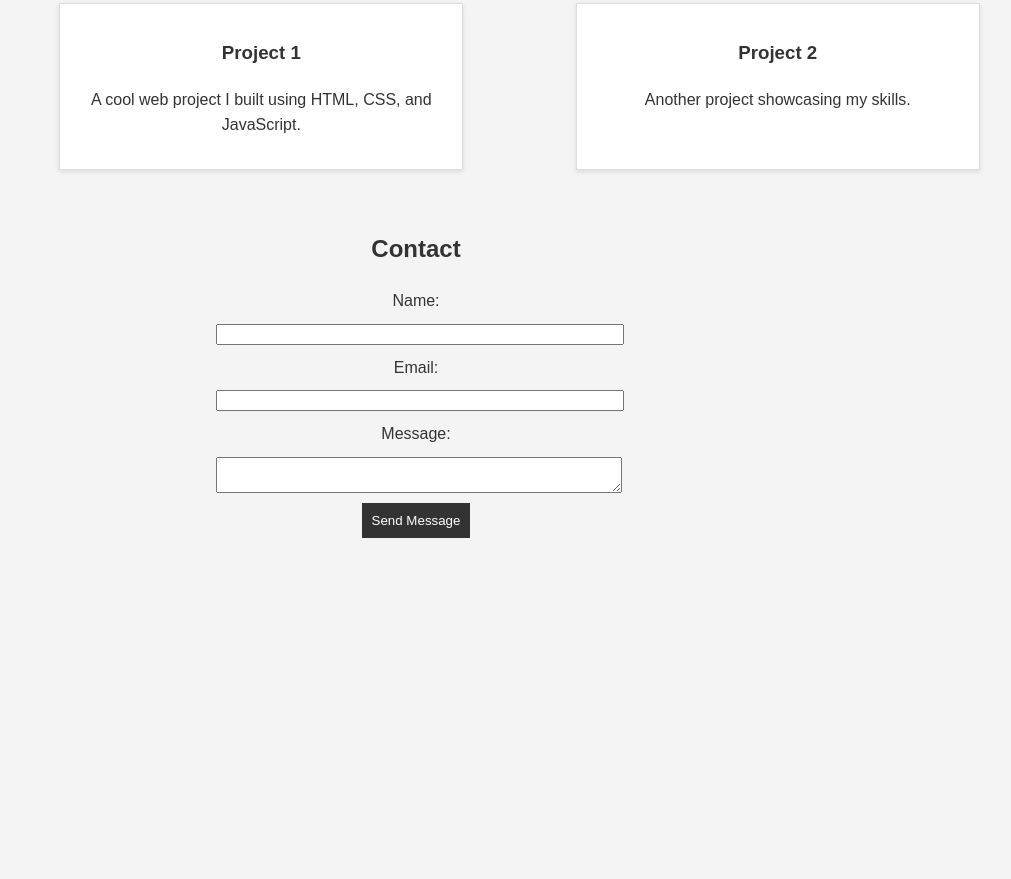
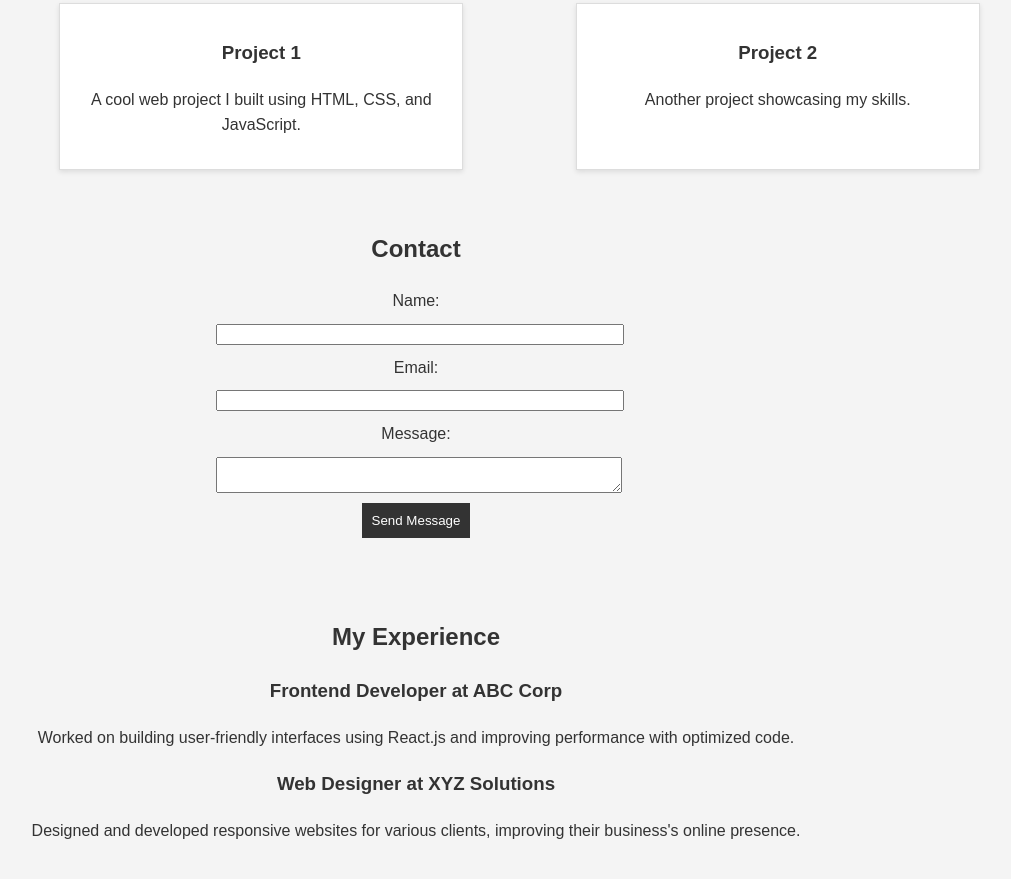
Before and after one commit to zenzero0/zenzero0.github.io, a plain HTML site: page index.html in a window 1280 px wide. Shown: the part 382-1261 px from the top of the page, without its empty margins (224-1235 px from the left). Before the commit the page ends 960 px from the top, so only its background shows below. Drawn offline with Linux system fonts and the light colour scheme.

Commit message:
Update index.html

```diff
--- a/index.html
+++ b/index.html
@@ -56,3 +56,15 @@
     <script src="script.js"></script>
 </body>
 </html>
+<!-- Experience Section -->
+<section id="experience">
+    <h2>My Experience</h2>
+    <div class="experience-item">
+        <h3>Frontend Developer at ABC Corp</h3>
+        <p>Worked on building user-friendly interfaces using React.js and improving performance with optimized code.</p>
+    </div>
+    <div class="experience-item">
+        <h3>Web Designer at XYZ Solutions</h3>
+        <p>Designed and developed responsive websites for various clients, improving their business's online presence.</p>
+    </div>
+</section>
```
